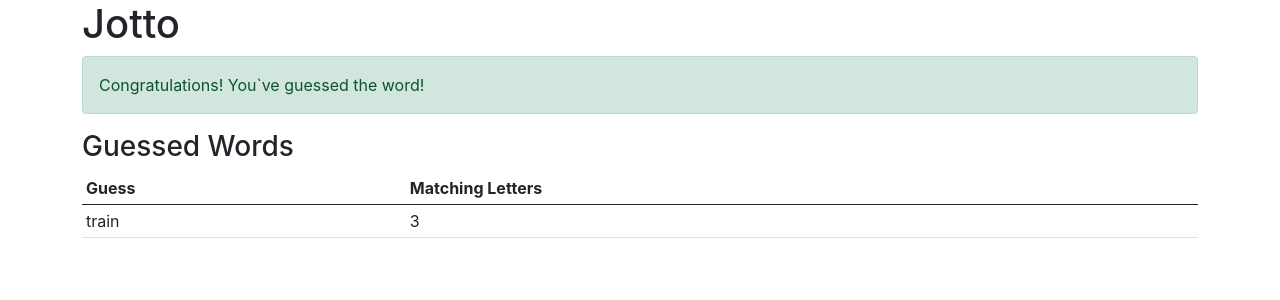
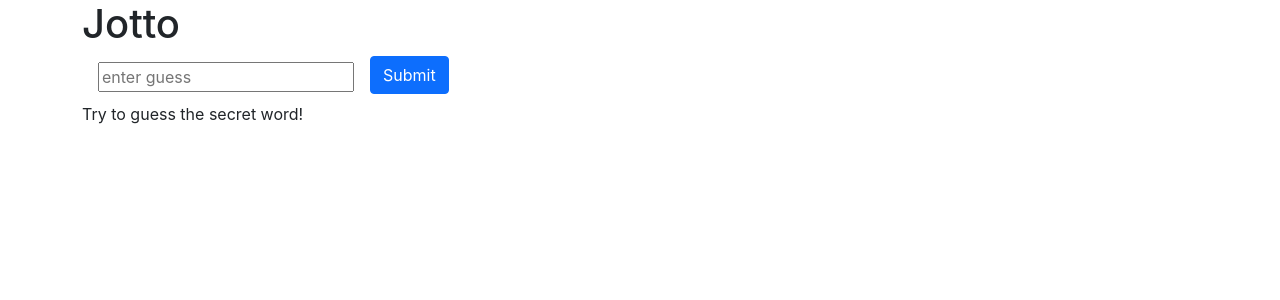
Before and after one commit to alexradtaut/React-Redux-Unit-testing, a React (Create React App) app: page / in a window 1280 px wide. Shown: the top 300 px of the page. Built offline with nearby package versions, Linux system fonts and the light colour scheme.

Commit message:
test App.js

```diff
--- a/src/App.js
+++ b/src/App.js
@@ -1,19 +1,26 @@
 import React, { Component } from 'react';
+import { connect } from 'react-redux';
 import GuessedWords from './components/GuessedWords';
 import Congrats from './components/Congrats';
+import Input from './components/Input';
+import { getSecretWord } from './actions';
 
 export class App extends Component {
   render() {
     return (
       <div className="container">
         <h1>Jotto</h1>
-        <Congrats success={true} />
-        <GuessedWords
-          guessedWords={[{ guessedWord: 'train', letterMatchCount: 3 }]}
-        />
+        <Congrats success={this.props.success} />
+        <Input />
+        <GuessedWords guessedWords={this.props.guessedWords} />
       </div>
     );
   }
 }
 
-export default App;
+const mapStateToProps = (state) => {
+  const { success, guessedWords, secretWord } = state;
+  return { success, guessedWords, secretWord };
+};
+
+export default connect(mapStateToProps, { getSecretWord })(App);
```
Also changed, not shown: 1 other file (tests, documents, lock files or other folders).
